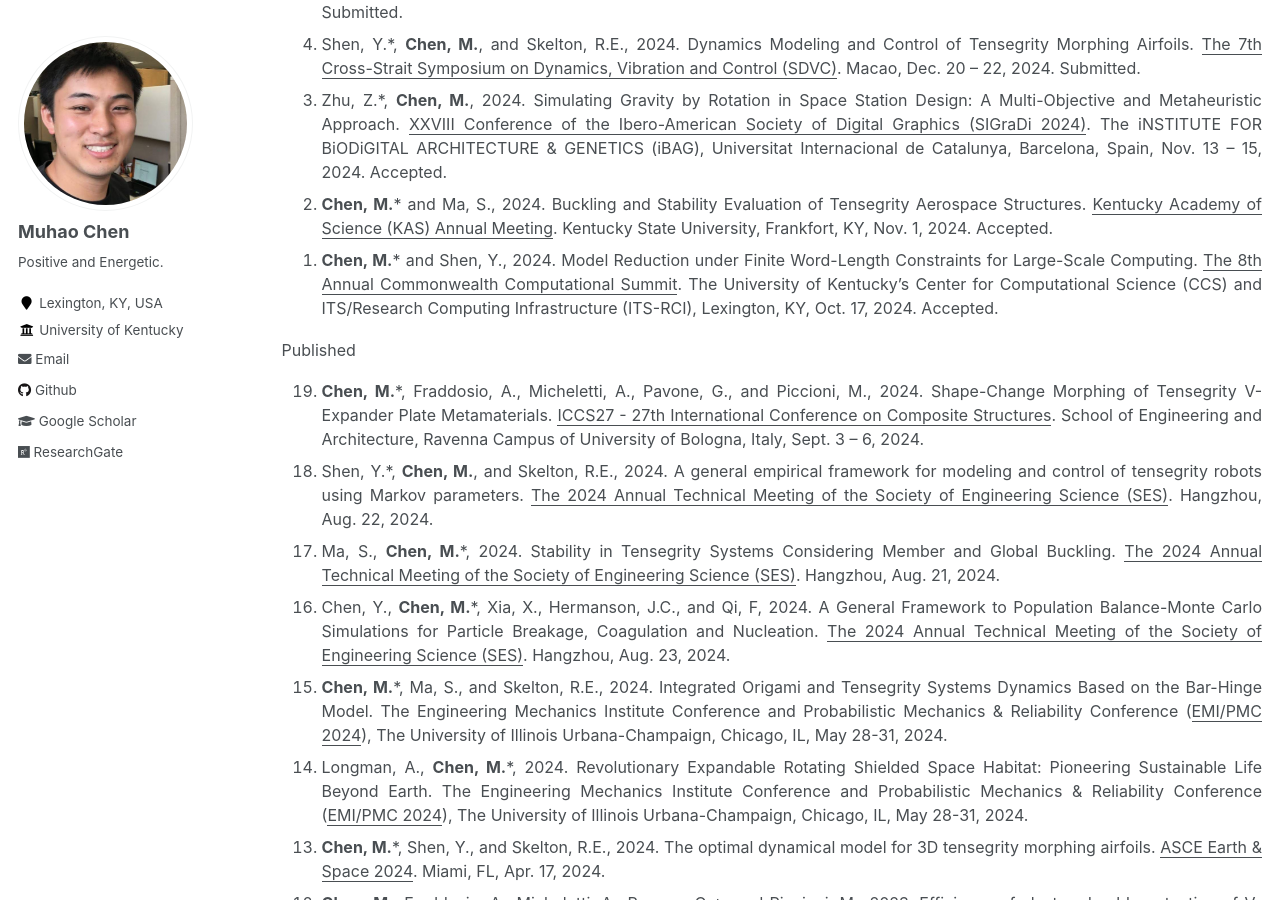
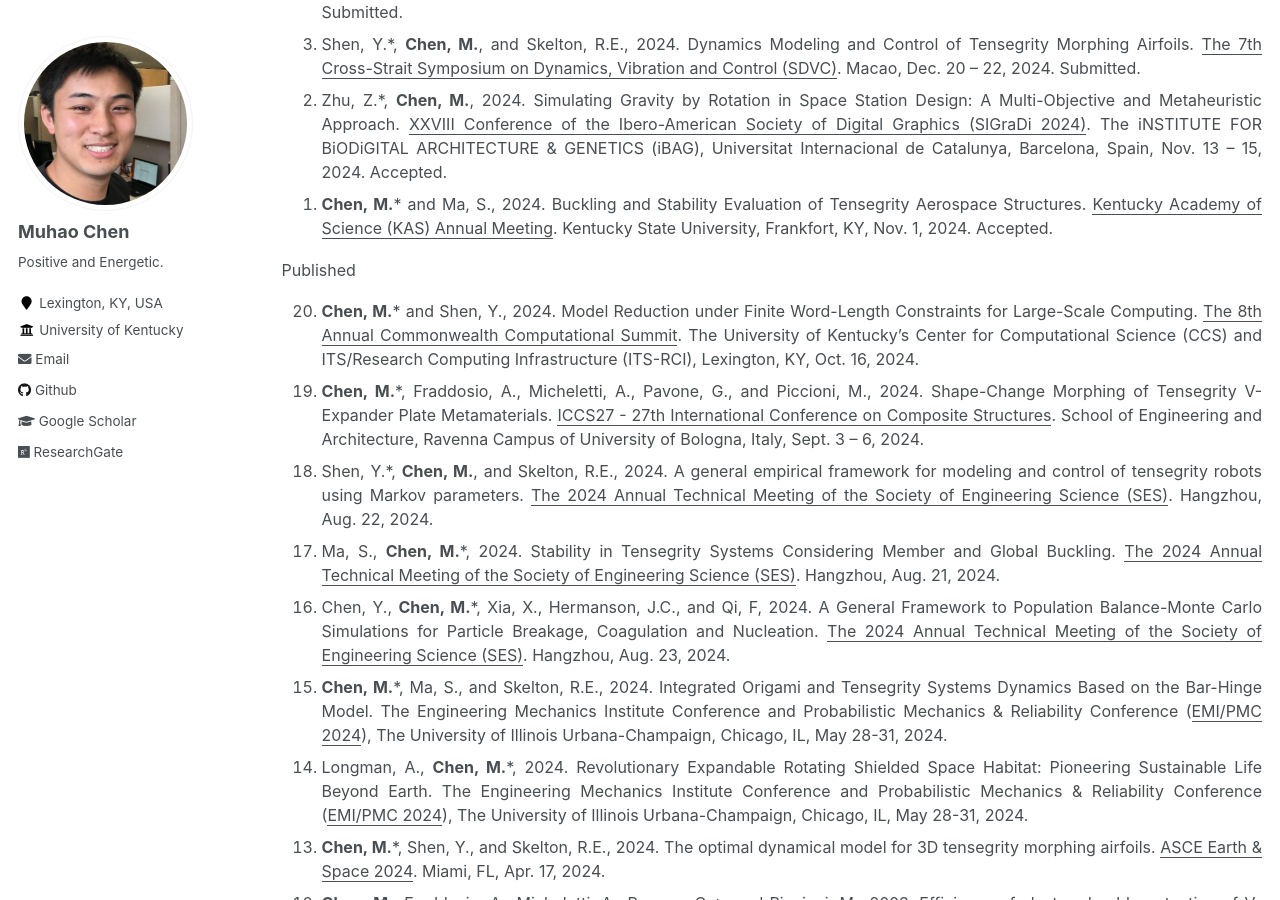
Before and after one commit to Muhao-Chen/muhao-chen.github.io, a Jekyll site: the page built from _pages/publication.md, in a window 1280 px wide and 900 px high, scrolled down 3803 px. Built offline with Jekyll 4.4.1, drawn with Linux system fonts in a browser that asks for light colours.

Commit message:
Update publication.md

```diff
--- a/_pages/publication.md
+++ b/_pages/publication.md
@@ -110,10 +110,10 @@ Submitted
 <li>Shen, Y.*, <strong>Chen, M.</strong>, and Skelton, R.E., 2024. Dynamics Modeling and Control of Tensegrity Morphing Airfoils. <u>The 7th Cross-Strait Symposium on Dynamics, Vibration and Control (SDVC)</u>. Macao, Dec. 20 – 22, 2024. Submitted. </li>
 <li>Zhu, Z.*, <strong>Chen, M.</strong>, 2024. Simulating Gravity by Rotation in Space Station Design: A Multi-Objective and Metaheuristic Approach. <u>XXVIII Conference of the Ibero-American Society of Digital Graphics (SIGraDi 2024)</u>. The iNSTITUTE FOR BiODiGITAL ARCHITECTURE & GENETICS (iBAG), Universitat Internacional de Catalunya, Barcelona, Spain, Nov. 13 – 15, 2024. Accepted. </li>
 <li> <strong>Chen, M.</strong>* and Ma, S., 2024. Buckling and Stability Evaluation of Tensegrity Aerospace Structures. <u>Kentucky Academy of Science (KAS) Annual Meeting</u>. Kentucky State University, Frankfort, KY, Nov. 1, 2024. Accepted. </li>
-<li><strong>Chen, M.</strong>* and Shen, Y., 2024. Model Reduction under Finite Word-Length Constraints for Large-Scale Computing. <u>The 8th Annual Commonwealth Computational Summit</u>. The University of Kentucky’s Center for Computational Science (CCS) and ITS/Research Computing Infrastructure (ITS-RCI), Lexington, KY, Oct. 17, 2024. Accepted. </li>
 </ol>
 Published
 <ol reversed>
+<li><strong>Chen, M.</strong>* and Shen, Y., 2024. Model Reduction under Finite Word-Length Constraints for Large-Scale Computing. <u>The 8th Annual Commonwealth Computational Summit</u>. The University of Kentucky’s Center for Computational Science (CCS) and ITS/Research Computing Infrastructure (ITS-RCI), Lexington, KY, Oct. 16, 2024. </li>
 <li><strong>Chen, M.</strong>*, Fraddosio, A., Micheletti, A., Pavone, G., and Piccioni, M., 2024. Shape-Change Morphing of Tensegrity V-Expander Plate Metamaterials. <u>ICCS27 - 27th International Conference on Composite Structures</u>. School of Engineering and Architecture, Ravenna Campus of University of Bologna, Italy, Sept. 3 – 6, 2024. </li>
 <li> Shen, Y.*, <strong>Chen, M.</strong>, and Skelton, R.E., 2024. A general empirical framework for modeling and control of tensegrity robots using Markov parameters. <u>The 2024 Annual Technical Meeting of the Society of Engineering Science (SES)</u>. Hangzhou, Aug. 22, 2024.</li>
 <li> Ma, S., <strong>Chen, M.</strong>*, 2024. Stability in Tensegrity Systems Considering Member and Global Buckling. <u>The 2024 Annual Technical Meeting of the Society of Engineering Science (SES)</u>. Hangzhou, Aug. 21, 2024.</li>
```
